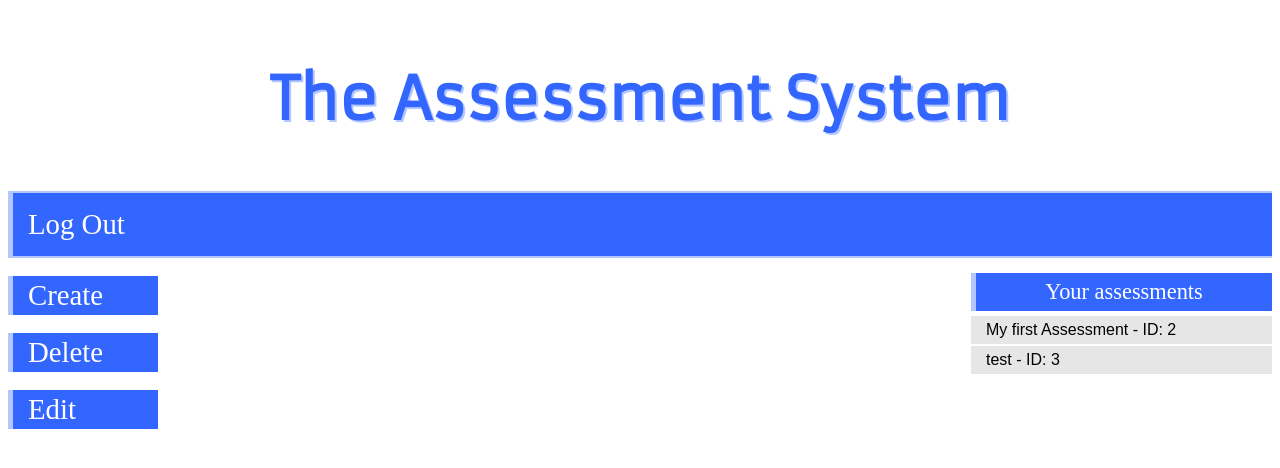
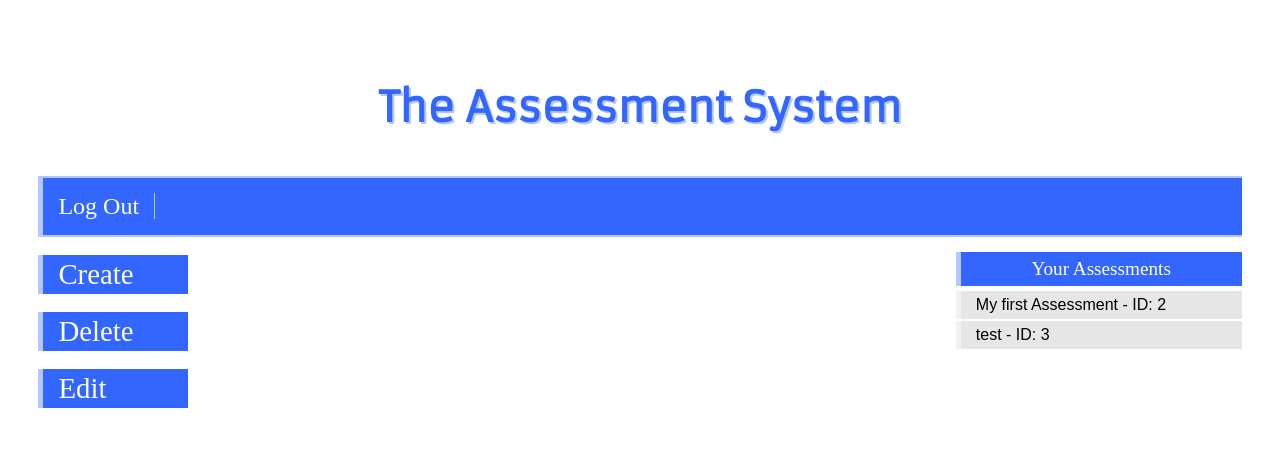
Before and after one commit to Techoplite/assessment-system, a Django app: page / in a window 1280 px wide. Shown: the top 468 px of the page. Run offline with Django 3.2, Linux system fonts and the light colour scheme; a user stored in the database is signed in; data comes from the database, SQL or seed files in the repository; both versions use the stored data as it was after the commit; some web fonts are replaced.

Commit message:
Fix right side font size

```diff
--- a/assessmentsystem/static/assessmentsystem/css/style.css
+++ b/assessmentsystem/static/assessmentsystem/css/style.css
@@ -23,12 +23,13 @@
 
 body {
   font-family: sans-serif;
+  margin: 3%;
 }
 
 #logo {
   text-align: center;
   font-family: 'Armata';
-  font-size: 2.3vw;
+  font-size: 130%;
 }
 
 .logo {
@@ -54,8 +55,10 @@ a:link {
 .navbar-button {
   color: white;
   font-family: 'Blinker';
-  margin-right: 5px;
-  font-size: 180%;
+  margin-right: 15px;
+  font-size: 150%;
+  border-right: 1px solid #b3c6ff;
+  padding-right: 15px;
 }
 
 a:hover.navbar-button {
@@ -64,12 +67,17 @@ a:hover.navbar-button {
 }
 
 .messages {
-  border-left: 3px solid #3366ff;
-  padding-left: 10px;
+  border-left: 5px solid #3366ff;
   color: #3366ff;
   font-size: 18px;
   background-color: #e6e6e6;
   padding: 5px;
+  padding-left: 15px;
+}
+
+#messages {
+  padding-left: 0px;
+  padding-right: 0px;
 }
 
 .left-side-button {
@@ -92,7 +100,7 @@ a:hover.left-side-button {
 .right-side-title {
   font-family: 'Blinker';
   color: white;
-  font-size: 140%;
+  font-size: 120%;
   margin-block-start: 0px;
   margin-block-end: 5px;
   background-color: #3366ff;
@@ -123,4 +131,5 @@ ul {
   margin-block-start: 0px;
   margin-block-end: 2px;
   padding-left: 15px;
+  border-left: 5px solid #f2f2f2;
 }
--- a/core/templates/core/home.html
+++ b/core/templates/core/home.html
@@ -65,7 +65,7 @@
 
 <div class="col-3" id="right-side-teacher">
     {% if user_assessments %}
-    <h3 class="right-side-title">Your assessments</h3>
+    <h3 class="right-side-title">Your Assessments</h3>
     {% for assessment in user_assessments %}
     <ul>{{ assessment }}</ul>
     {% endfor %}
@@ -89,7 +89,7 @@
 
 <div class="col-3" id="right-side-student">
     {% if user_assessments %}
-    <h3 class="right-side-title">Your assessments</h3>
+    <h3 class="right-side-title">Your Assessments</h3>
     {% for assessment in user_assessments %}
     <ul>{{ assessment }}</ul>
     {% endfor %}
```
Also changed, not shown: db.sqlite3.
